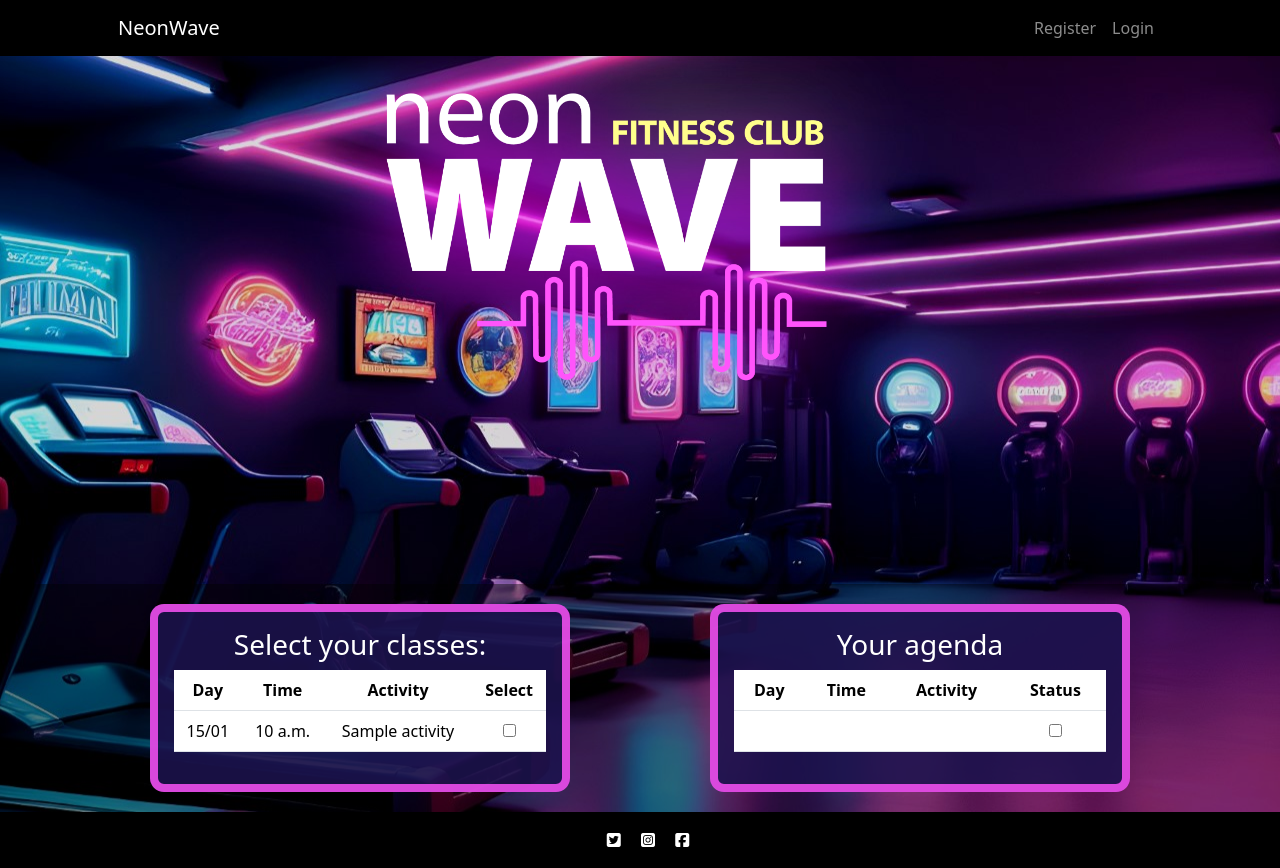
After one commit to patilacerda/NeonWave-PP4, a Django app: page /booking/ in a window 1280 px wide. The commit adds this page. Run offline with Django 4.2, Linux system fonts and the light colour scheme; tables that the repository leaves empty hold one stand-in row (values such as "Sample post"); some libraries are stand-ins or nearby versions.

Commit message:
Add view, urls and templates for booking page

```diff
--- /dev/null
+++ b/booking/templates/booking.html
@@ -0,0 +1,85 @@
+{% extends "base.html" %}
+{% load static %}
+
+{% block content %}
+
+<div class="container-fluid">
+    <!-- Booking table -->
+    <div class="row justify-content-evenly text-center">
+        <div class="card col-md-4 p-3">
+            <h3>Select your classes:</h3>
+            <table class="table">
+                <thead>
+                    <tr>
+                        <th>Day</th>
+                        <th>Time</th>
+                        <th>Activity</th>
+                        <th>Select</th>
+                    </tr>
+                </thead>
+                <tbody>
+                    {% for time_available in classes_available %}
+                    <tr>
+                        <td>{{ time_available.day|date:"d/m" }}</td>
+                        <td>{{ time_available.time }}</td>
+                        <td>{{ time_available.activity }}</td>
+                        <td>
+                            <input type="checkbox">
+                        </td>
+                    </tr>
+                    {% endfor %}
+                </tbody>
+            </table>
+            {% if is_paginated %}
+            <div class="container text-center">
+                <div class="row justify-content-start">
+                    <nav aria-label="Page navigation">
+                        <ul class="pagination mb-3">
+                            {% if page_obj.has_previous %}
+                            <div class="col-4 text-start">
+                                <li><a href="?page={{ page_obj.previous_page_number }}" class="link "> &laquo; PREV</a>
+                                </li>
+                            </div>
+                            {% endif %}
+                            <div class="col-4 text-center"><a href="" class="btn-edit">BOOK NOW</a></div>
+                            {% if page_obj.has_next %}
+                            <div class="col-4 text-end">
+                                <li><a href="?page={{ page_obj.next_page_number }}" class="link">NEXT &raquo;</a></li>
+                            </div>
+                            {% endif %}
+                        </ul>
+                    </nav>
+                </div>
+            </div>
+            {% endif %}
+        </div>
+
+        <!-- Booked classes table -->
+        <div class=" card col-md-4 p-3">
+            <div>
+                <h3>Your agenda</h3>
+                <table class="table">
+                    <thead>
+                        <tr>
+                            <th>Day</th>
+                            <th>Time</th>
+                            <th>Activity</th>
+                            <th>Status</th>
+                        </tr>
+                    </thead>
+                    <tbody>
+                        <!-- Booked classes will be displayed here -->
+                        <tr>
+                            <td>&nbsp;</td>
+                            <td>&nbsp;</td>
+                            <td>&nbsp;</td>
+                            <td><input type="checkbox"></td>
+                        </tr>
+                    </tbody>
+                </table>
+            </div>
+        </div>
+    </div>
+</div>
+</div>
+{% endblock %}
--- /dev/null
+++ b/booking/urls.py
@@ -0,0 +1,7 @@
+from django.urls import path
+from . import views
+from .views import BookingListView
+
+urlpatterns = [
+    path('booking/', views.BookingListView.as_view(), name='booking'),
+]
--- a/booking/views.py
+++ b/booking/views.py
@@ -1,3 +1,10 @@
 from django.shortcuts import render
+from django.views import generic
+from .models import TimeAvailable
 
 # Create your views here.
+class BookingListView(generic.ListView):
+    queryset = TimeAvailable.objects.all()
+    template_name = 'booking.html'
+    context_object_name = 'classes_available'
+    paginate_by = 6
--- a/neonwave/urls.py
+++ b/neonwave/urls.py
@@ -21,5 +21,6 @@ urlpatterns = [
     path("", include("training.urls"), name="training-urls"),
     path("accounts/", include("allauth.urls")),
     path('admin/', admin.site.urls),
+    path('', include("booking.urls"), name='booking-urls'),
     path('summernote/', include('django_summernote.urls')),
 ]
--- a/templates/base.html
+++ b/templates/base.html
@@ -24,13 +24,17 @@
         <!-- Navigation-->
         <nav class="navbar navbar-expand-lg navbar-dark navbar-custom fixed-top">
             <div class="container px-5">
-                <a class="navbar-brand" href="#">NeonWave</a>
+                <a class="navbar-brand" href="{% url 'home' %}">NeonWave</a>
                 <button class="navbar-toggler" type="button" data-bs-toggle="collapse" data-bs-target="#navbarResponsive" aria-controls="navbarResponsive" aria-expanded="false" aria-label="Toggle navigation"><span class="navbar-toggler-icon"></span></button>
                 <div class="collapse navbar-collapse" id="navbarResponsive">
                     <ul class="navbar-nav ms-auto">
                         {% if user.is_authenticated %}
                         <li class="nav-item">
                             <p class="text-end mt-2">You are logged in as {{ user }} |</p>
+                        </li>
+                        <li class="nav-item">
+                            <a class="nav-link {% if request.path == logout_url %}active" aria-current="page{% endif %}"
+                                href="{% url 'booking' %}">Book</a>
                         </li>
                         <li class="nav-item">
                             <a class="nav-link {% if request.path == logout_url %}active" aria-current="page{% endif %}"
--- a/training/urls.py
+++ b/training/urls.py
@@ -2,5 +2,5 @@ from . import views
 from django.urls import path
 
 urlpatterns = [
-    path('', views.ActivityList.as_view(), name='Classes'),
+    path('', views.ActivityList.as_view(), name='home'),
 ]
```
